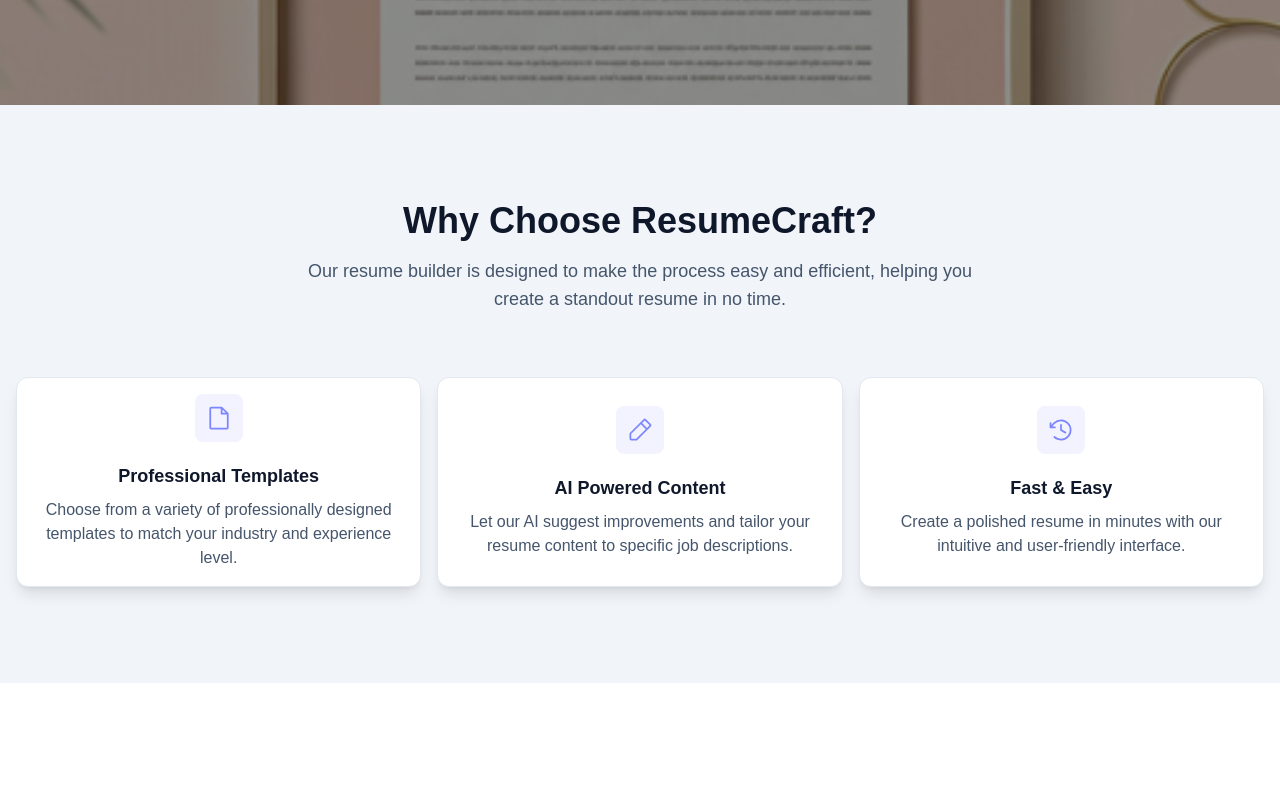
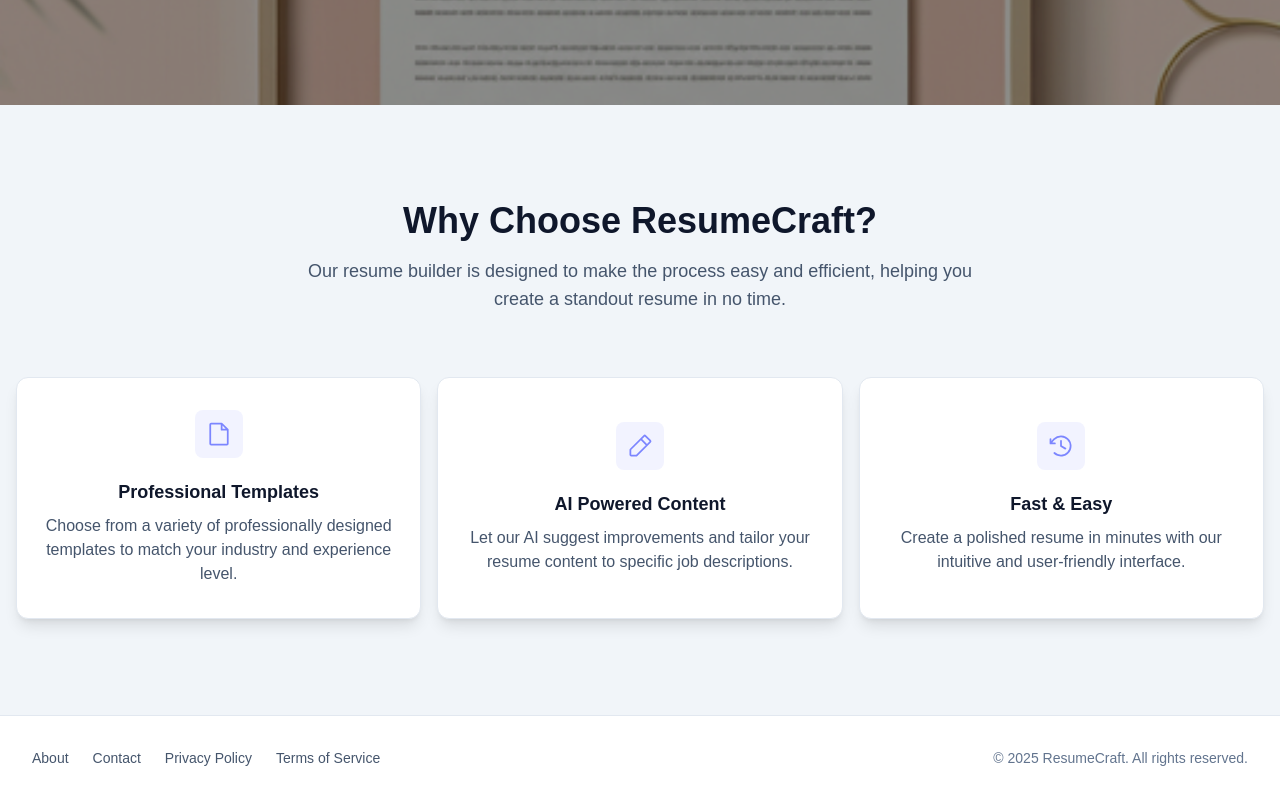
Before and after one commit to Obiorakingsley/ResumeCrafts, a Next.js app: page / in a window 1280 px wide. Shown: the part 527-1327 px from the top of the page. Before the commit the page ends 1210 px from the top, so only its background shows below. Built offline with nearby package versions, Linux system fonts and the light colour scheme.

Commit message:
Add footer section to Layout.tsx

```diff
--- a/src/app/layout.tsx
+++ b/src/app/layout.tsx
@@ -3,6 +3,7 @@
 import "./globals.css";
 import Link from "next/link";
 import Image from "next/image";
+import Footer from "@/component/Footer";
 
 export const metadata: Metadata = {
   title: "Ai resume builder",
@@ -17,7 +18,7 @@
   return (
     <html lang="en">
       <body className={``}>
-        <header className="dark:text-white bg-slate-50 text-black py-4 px-2 flex items-center justify-between">
+        <header className="dark:text-white bg-slate-50 dark:bg-black text-black py-4 px-2 flex items-center justify-between">
           <h1 className="text-2xl font-bold">ResumeCraft</h1>
           <nav className="hidden sm:flex">
             <ul className="list-none flex items-center gap-4 justify-between max-w-80">
@@ -58,6 +59,9 @@
           </div>
         </header>
         <main>{children}</main>
+        <footer className="bg-white dark:bg-black/50 border-t border-slate-200 dark:border-slate-800">
+          <Footer />
+        </footer>
       </body>
     </html>
   );
--- a/src/app/page.tsx
+++ b/src/app/page.tsx
@@ -21,7 +21,7 @@
           </div>
         </div>
       </section>
-      <section className="py-16 px-4 sm:py-24 bg-slate-100">
+      <section className="py-16 px-4 sm:py-24 bg-slate-100 dark:bg-black">
         <div className="text-center">
           <h2 className="text-3xl sm:text-4xl font-bold text-slate-900 dark:text-white">
             Why Choose ResumeCraft?
--- /dev/null
+++ b/src/component/Footer.tsx
@@ -0,0 +1,42 @@
+import React from "react";
+import Link from "next/link";
+
+const Footer = () => {
+  return (
+    <div className="container mx-auto px-4 sm:px-6 lg:px-8 py-8">
+      <div className="flex flex-col md:flex-row items-center justify-between gap-6">
+        <nav className="flex flex-wrap justify-center gap-x-6 gap-y-2">
+          <Link
+            className="text-sm text-slate-600 dark:text-slate-400 hover:text-primary dark:hover:text-primary transition-colors"
+            href="#"
+          >
+            About
+          </Link>
+          <Link
+            className="text-sm text-slate-600 dark:text-slate-400 hover:text-primary dark:hover:text-primary transition-colors"
+            href="#"
+          >
+            Contact
+          </Link>
+          <Link
+            className="text-sm text-slate-600 dark:text-slate-400 hover:text-primary dark:hover:text-primary transition-colors"
+            href="#"
+          >
+            Privacy Policy
+          </Link>
+          <Link
+            className="text-sm text-slate-600 dark:text-slate-400 hover:text-primary dark:hover:text-primary transition-colors"
+            href="#"
+          >
+            Terms of Service
+          </Link>
+        </nav>
+        <p className="text-sm text-slate-500 dark:text-slate-400">
+          &copy; 2025 ResumeCraft. All rights reserved.
+        </p>
+      </div>
+    </div>
+  );
+};
+
+export default Footer;
--- a/src/component/HomeCards.tsx
+++ b/src/component/HomeCards.tsx
@@ -3,7 +3,7 @@
 const HomeCards = () => {
   return (
     <>
-      <div className="bg-white dark:bg-black/50 rounded-xl shadow-lg border border-slate-200 dark:border-slate-800 flex flex-col items-center text-center justify-center p-4">
+      <div className="bg-white dark:bg-black/50 rounded-xl shadow-lg border border-slate-200 dark:border-slate-800 flex flex-col items-center text-center justify-center p-4 py-8">
         <div className="flex-shrink-0">
           <div className="flex items-center justify-center h-12 w-12 rounded-lg bg-indigo-400/10 text-indigo-400">
             <svg
@@ -27,7 +27,7 @@
           </p>
         </div>
       </div>
-      <div className="bg-white dark:bg-black/50 rounded-xl shadow-lg border border-slate-200 dark:border-slate-800 flex flex-col items-center text-center justify-center p-4">
+      <div className="bg-white dark:bg-black/50 rounded-xl shadow-lg border border-slate-200 dark:border-slate-800 flex flex-col items-center text-center justify-center p-4 py-8">
         <div className="flex-shrink-0">
           <div className="flex items-center justify-center h-12 w-12 rounded-lg bg-indigo-400/10 text-indigo-400">
             <svg
@@ -51,7 +51,7 @@
           </p>
         </div>
       </div>
-      <div className="bg-white dark:bg-black/50 rounded-xl shadow-lg border border-slate-200 dark:border-slate-800 flex flex-col items-center text-center justify-center p-4">
+      <div className="bg-white dark:bg-black/50 rounded-xl shadow-lg border border-slate-200 dark:border-slate-800 flex flex-col items-center text-center justify-center p-4 py-8">
         <div className="flex-shrink-0">
           <div className="flex items-center justify-center h-12 w-12 rounded-lg bg-indigo-400/10 text-indigo-400">
             <svg
```
